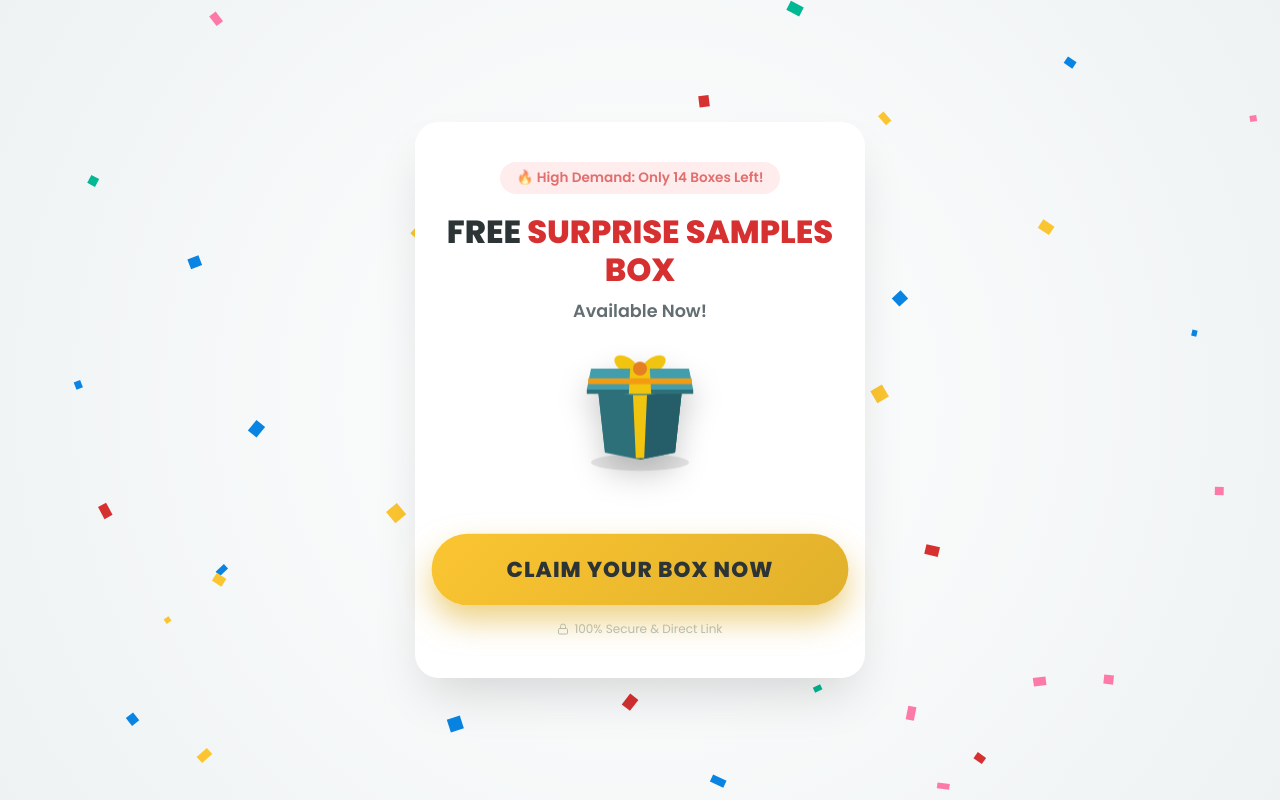
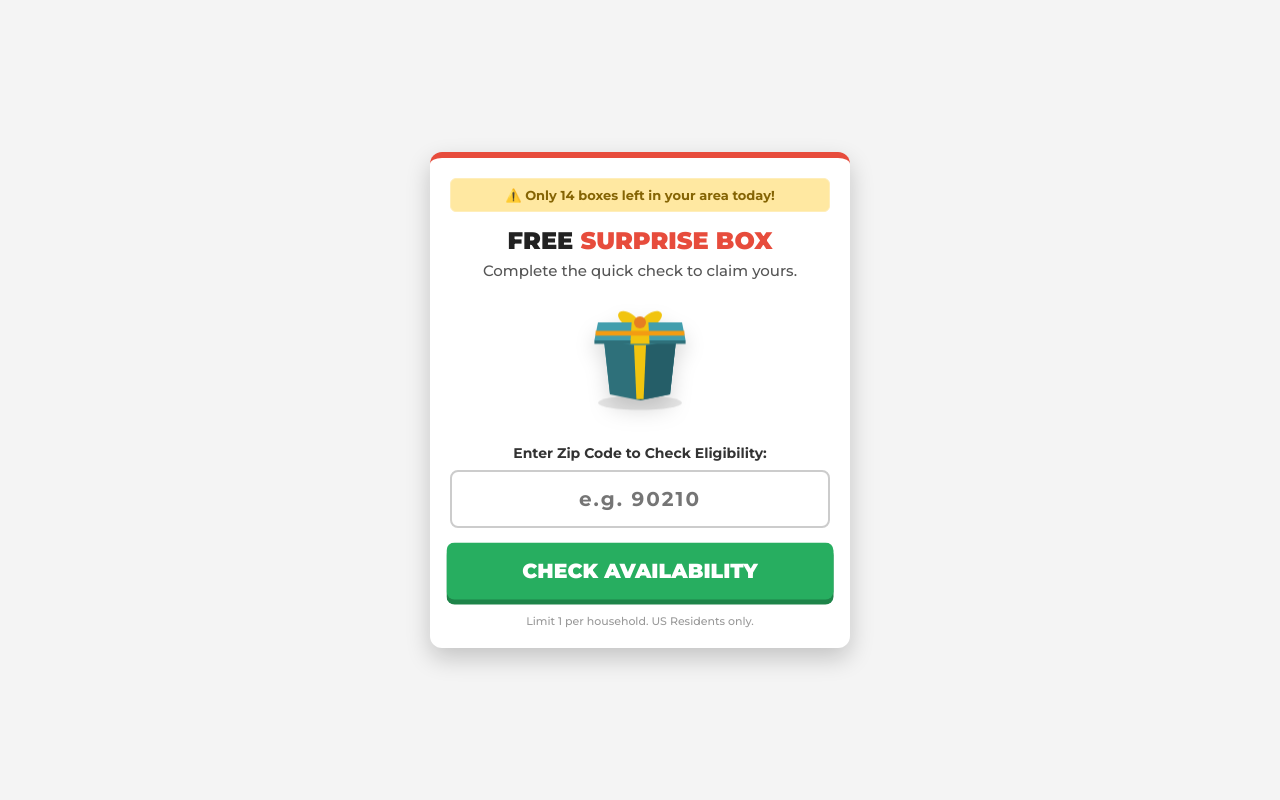
Before and after one commit to yahman949-dev/Freestuff, a plain HTML site: page index.html in a window 1280 px wide. Drawn offline with Linux system fonts and the light colour scheme.

Commit message:
Update index.html

```diff
--- a/index.html
+++ b/index.html
@@ -3,264 +3,286 @@
 <head>
     <meta charset="UTF-8">
     <meta name="viewport" content="width=device-width, initial-scale=1.0, maximum-scale=1.0, user-scalable=no">
-    <title>Get Your Free Surprise Samples Box!</title>
+    <title>Claim Your Free Sample Box</title>
     <style>
-        @import url('https://fonts.googleapis.com/css2?family=Poppins:wght@400;600;800&display=swap');
+        @import url('https://fonts.googleapis.com/css2?family=Montserrat:wght@500;700;900&display=swap');
 
         * {
             margin: 0;
             padding: 0;
             box-sizing: border-box;
-            font-family: 'Poppins', sans-serif;
+            font-family: 'Montserrat', sans-serif;
         }
 
         body {
-            background: radial-gradient(circle at center, #ffffff 0%, #eef2f3 100%);
+            background-color: #f4f4f4;
             height: 100vh;
-            width: 100vw;
-            overflow: hidden; /* Prevents scrolling */
             display: flex;
             justify-content: center;
             align-items: center;
-            position: relative;
+            overflow: hidden;
         }
 
-        /* Confetti Canvas */
-        #confetti {
-            position: absolute;
-            top: 0;
-            left: 0;
-            width: 100%;
-            height: 100%;
-            pointer-events: none;
-            z-index: 1;
+        .main-card {
+            background: #fff;
+            width: 95%;
+            max-width: 420px;
+            border-radius: 12px;
+            box-shadow: 0 10px 25px rgba(0,0,0,0.2);
+            text-align: center;
+            padding: 20px;
+            border-top: 6px solid #e74c3c;
         }
 
-        .landing-container {
-            background: #ffffff;
-            width: 90%;
-            max-width: 450px;
-            padding: 2.5rem 1.5rem;
-            border-radius: 24px;
-            box-shadow: 0 25px 50px -12px rgba(0, 0, 0, 0.15);
-            text-align: center;
-            z-index: 10;
-            opacity: 0;
-            transform: translateY(30px);
-            animation: slideUpFade 0.8s cubic-bezier(0.2, 0.8, 0.2, 1) forwards;
-        }
-
-        .scarcity-badge {
-            display: inline-block;
-            background: #ffe5e5;
-            color: #d63031;
-            padding: 6px 16px;
-            border-radius: 20px;
-            font-size: 0.85rem;
-            font-weight: 600;
-            margin-bottom: 1.2rem;
-            animation: blink 2s infinite;
+        .alert-bar {
+            background: #fff3cd;
+            color: #856404;
+            padding: 8px;
+            font-size: 13px;
+            font-weight: 700;
+            border-radius: 6px;
+            margin-bottom: 15px;
+            border: 1px solid #ffeeba;
+            animation: pulse-bg 2s infinite;
         }
 
         h1 {
-            font-size: 2rem;
-            color: #2d3436;
+            font-size: 24px;
+            color: #222;
+            font-weight: 900;
+            margin-bottom: 5px;
             line-height: 1.2;
-            margin-bottom: 0.5rem;
-            font-weight: 800;
         }
 
         h1 span {
-            color: #d63031; /* Red from the original offer image */
+            color: #e74c3c;
         }
 
-        p.subtitle {
-            color: #636e72;
-            font-size: 1.1rem;
-            font-weight: 600;
-            margin-bottom: 1.5rem;
+        .subtitle {
+            font-size: 15px;
+            color: #555;
+            margin-bottom: 20px;
+            font-weight: 500;
         }
 
-        /* SVG Gift Box with Float Animation */
-        .gift-box-container {
-            margin: 1.5rem 0 2.5rem 0;
-            filter: drop-shadow(0 15px 15px rgba(0,0,0,0.2));
-            animation: float 3.5s ease-in-out infinite;
+        /* SVG Gift Box */
+        .gift-svg {
+            width: 120px;
+            height: auto;
+            margin: 0 auto 20px;
+            filter: drop-shadow(0 10px 10px rgba(0,0,0,0.15));
+            animation: float 3s ease-in-out infinite;
         }
 
-        .gift-svg {
-            width: 140px;
-            height: auto;
+        /* Form Area */
+        .input-group {
+            margin-bottom: 15px;
         }
 
-        /* High-Converting CTA Button */
+        .input-label {
+            display: block;
+            font-size: 14px;
+            font-weight: 700;
+            margin-bottom: 8px;
+            color: #333;
+        }
+
+        input[type="tel"] {
+            width: 100%;
+            padding: 15px;
+            font-size: 20px;
+            text-align: center;
+            border: 2px solid #ccc;
+            border-radius: 8px;
+            outline: none;
+            font-weight: 700;
+            letter-spacing: 2px;
+            transition: border-color 0.3s;
+        }
+
+        input[type="tel"]:focus {
+            border-color: #3498db;
+            box-shadow: 0 0 8px rgba(52, 152, 219, 0.3);
+        }
+
         .cta-btn {
-            display: block;
             width: 100%;
-            background: linear-gradient(135deg, #fbc531, #e1b12c); /* Gold/Yellow button */
-            color: #2d3436;
-            text-decoration: none;
-            font-size: 1.3rem;
-            font-weight: 800;
-            padding: 1.2rem 1rem;
-            border-radius: 50px;
+            background: #27ae60;
+            color: white;
+            font-size: 20px;
+            font-weight: 900;
+            padding: 16px;
+            border: none;
+            border-radius: 8px;
+            cursor: pointer;
             text-transform: uppercase;
-            letter-spacing: 1px;
-            box-shadow: 0 10px 20px rgba(225, 177, 44, 0.4);
-            transition: all 0.3s ease;
-            animation: pulse 1.5s infinite;
+            box-shadow: 0 5px 0 #1e8449;
+            transition: all 0.1s;
+            animation: button-pulse 1.5s infinite;
         }
 
         .cta-btn:active {
-            transform: scale(0.95);
-            box-shadow: 0 5px 10px rgba(225, 177, 44, 0.4);
+            transform: translateY(5px);
+            box-shadow: 0 0 0 #1e8449;
         }
 
-        .secure-text {
-            display: flex;
-            align-items: center;
-            justify-content: center;
-            gap: 5px;
-            margin-top: 1rem;
-            font-size: 0.75rem;
-            color: #b2bec3;
+        /* Processing Screen Area */
+        #step2 {
+            display: none;
+            padding: 20px 0;
+        }
+
+        .spinner {
+            border: 5px solid #f3f3f3;
+            border-top: 5px solid #3498db;
+            border-radius: 50%;
+            width: 50px;
+            height: 50px;
+            animation: spin 1s linear infinite;
+            margin: 0 auto 20px;
+        }
+
+        .processing-text {
+            font-size: 18px;
+            font-weight: 700;
+            color: #333;
+            margin-bottom: 10px;
+        }
+
+        .check-list {
+            text-align: left;
+            width: 80%;
+            margin: 0 auto;
+            font-size: 14px;
+            color: #555;
+            font-weight: 700;
+        }
+
+        .check-item {
+            margin-bottom: 8px;
+            opacity: 0;
+        }
+
+        .check-item.active {
+            opacity: 1;
+            color: #27ae60;
         }
 
         /* Animations */
-        @keyframes slideUpFade {
-            to { opacity: 1; transform: translateY(0); }
+        @keyframes float {
+            0%, 100% { transform: translateY(0); }
+            50% { transform: translateY(-10px); }
+        }
+        @keyframes pulse-bg {
+            0%, 100% { background: #fff3cd; }
+            50% { background: #ffe8a1; }
+        }
+        @keyframes button-pulse {
+            0%, 100% { transform: scale(1); }
+            50% { transform: scale(1.02); }
+        }
+        @keyframes spin {
+            0% { transform: rotate(0deg); }
+            100% { transform: rotate(360deg); }
         }
 
-        @keyframes float {
-            0%, 100% { transform: translateY(0); }
-            50% { transform: translateY(-15px); }
-        }
-
-        @keyframes pulse {
-            0% { transform: scale(1); box-shadow: 0 10px 20px rgba(225, 177, 44, 0.4); }
-            50% { transform: scale(1.04); box-shadow: 0 15px 30px rgba(225, 177, 44, 0.6); }
-            100% { transform: scale(1); box-shadow: 0 10px 20px rgba(225, 177, 44, 0.4); }
-        }
-
-        @keyframes blink {
-            0%, 100% { opacity: 1; }
-            50% { opacity: 0.7; }
-        }
-
-        /* Media Queries for smaller phones */
-        @media (max-height: 700px) {
-            h1 { font-size: 1.7rem; }
-            .gift-box-container { margin: 1rem 0 1.5rem 0; }
-            .gift-svg { width: 110px; }
-            .cta-btn { font-size: 1.1rem; padding: 1rem; }
-            .landing-container { padding: 1.5rem; }
+        .footer-text {
+            font-size: 11px;
+            color: #999;
+            margin-top: 15px;
         }
     </style>
 </head>
 <body>
 
-    <canvas id="confetti"></canvas>
+    <div class="main-card">
+        <!-- STEP 1: The Hook & Zip Input -->
+        <div id="step1">
+            <div class="alert-bar">⚠️ Only 14 boxes left in your area today!</div>
 
-    <div class="landing-container">
-        <div class="scarcity-badge">🔥 High Demand: Only 14 Boxes Left!</div>
+            <h1>FREE <span>SURPRISE BOX</span></h1>
+            <p class="subtitle">Complete the quick check to claim yours.</p>
 
-        <h1>FREE <span>SURPRISE SAMPLES BOX</span></h1>
-        <p class="subtitle">Available Now!</p>
-
-        <div class="gift-box-container">
-            <!-- Custom Teal & Gold Gift Box SVG matching the original design -->
             <svg class="gift-svg" viewBox="0 0 100 100" xmlns="http://www.w3.org/2000/svg">
-                <!-- Shadow -->
                 <ellipse cx="50" cy="92" rx="35" ry="6" fill="rgba(0,0,0,0.1)"/>
-                <!-- Box Base -->
                 <path d="M20,40 L80,40 L75,85 L25,85 Z" fill="#3A8A96"/>
                 <path d="M20,40 L50,45 L80,40 L75,85 L50,90 L25,85 Z" fill="#2E707A"/>
                 <path d="M50,45 L80,40 L75,85 L50,90 Z" fill="#255E68"/>
-                <!-- Vertical Ribbon -->
                 <polygon points="45,44 55,44 53,89 47,89" fill="#F1C40F"/>
-                <!-- Lid Base -->
                 <polygon points="15,25 85,25 88,40 12,40" fill="#429EAD"/>
                 <polygon points="12,40 88,40 88,43 12,43" fill="#2E707A"/>
-                <!-- Horizontal Ribbon on Lid -->
                 <polygon points="43,25 57,25 58,43 42,43" fill="#F1C40F"/>
                 <polygon points="13,32 87,32 87,36 13,36" fill="#F39C12"/>
-                <!-- Bow -->
                 <path d="M50,25 C40,10 25,15 35,25 Z" fill="#F1C40F"/>
                 <path d="M50,25 C60,10 75,15 65,25 Z" fill="#F1C40F"/>
                 <circle cx="50" cy="25" r="5" fill="#E67E22"/>
             </svg>
+
+            <div class="input-group">
+                <label class="input-label">Enter Zip Code to Check Eligibility:</label>
+                <!-- Using type="tel" forces the numeric keypad on mobile -->
+                <input type="tel" id="zipInput" placeholder="e.g. 90210" maxlength="5" autocomplete="postal-code">
+            </div>
+
+            <button class="cta-btn" onclick="startCheck()">CHECK AVAILABILITY</button>
+
+            <p class="footer-text">Limit 1 per household. US Residents only.</p>
         </div>
 
-        <!-- The Affiliate Link from the image -->
-        <a href="https://www.af9m8trk.com/QLJ11S9T/XSE11VGQ/" class="cta-btn">
-            Claim Your Box Now
-        </a>
+        <!-- STEP 2: The Fake Processing/Verification Screen -->
+        <div id="step2">
+            <div class="spinner"></div>
+            <div class="processing-text" id="statusHeader">Checking Inventory...</div>
 
-        <div class="secure-text">
-            <svg width="12" height="12" viewBox="0 0 24 24" fill="none" stroke="currentColor" stroke-width="2" stroke-linecap="round" stroke-linejoin="round">
-                <rect x="3" y="11" width="18" height="11" rx="2" ry="2"></rect>
-                <path d="M7 11V7a5 5 0 0 1 10 0v4"></path>
-            </svg>
-            100% Secure & Direct Link
+            <div class="check-list">
+                <div class="check-item" id="chk1">✔️ Validating Location...</div>
+                <div class="check-item" id="chk2">✔️ Checking Stock...</div>
+                <div class="check-item" id="chk3">✔️ Box Reserved!</div>
+            </div>
         </div>
     </div>
 
-    <!-- Lightweight Confetti Animation Script -->
     <script>
-        const canvas = document.getElementById('confetti');
-        const ctx = canvas.getContext('2d');
-        canvas.width = window.innerWidth;
-        canvas.height = window.innerHeight;
+        // Only allow numbers in the input field
+        document.getElementById('zipInput').addEventListener('input', function (e) {
+            this.value = this.value.replace(/[^0-9]/g, '');
+        });
 
-        let particles = [];
-        const colors = ['#d63031', '#fbc531', '#0984e3', '#00b894', '#fd79a8'];
+        function startCheck() {
+            const zip = document.getElementById('zipInput').value;
 
-        function createConfetti() {
-            for (let i = 0; i < 70; i++) {
-                particles.push({
-                    x: Math.random() * canvas.width,
-                    y: Math.random() * canvas.height - canvas.height,
-                    w: Math.random() * 10 + 5,
-                    h: Math.random() * 10 + 5,
-                    color: colors[Math.floor(Math.random() * colors.length)],
-                    speed: Math.random() * 3 + 2,
-                    angle: Math.random() * 360,
-                    spin: Math.random() * 0.2 - 0.1
-                });
+            // Validate it has exactly 5 digits (Standard US Zip)
+            if(zip.length < 5) {
+                alert("Please enter a valid 5-digit Zip Code.");
+                return;
             }
+
+            // Hide Step 1, Show Step 2
+            document.getElementById('step1').style.display = 'none';
+            document.getElementById('step2').style.display = 'block';
+
+            // Simulate the processing logic for psychological buy-in
+            setTimeout(() => {
+                document.getElementById('chk1').classList.add('active');
+            }, 800);
+
+            setTimeout(() => {
+                document.getElementById('chk2').classList.add('active');
+            }, 1800);
+
+            setTimeout(() => {
+                document.getElementById('chk3').classList.add('active');
+                document.getElementById('statusHeader').innerText = "SUCCESS! Redirecting...";
+                document.getElementById('statusHeader').style.color = "#27ae60";
+                document.querySelector('.spinner').style.borderColor = "#27ae60";
+                document.querySelector('.spinner').style.borderTopColor = "#2ecc71";
+            }, 2800);
+
+            // Redirect to the affiliate link
+            setTimeout(() => {
+                window.location.href = "https://www.af9m8trk.com/QLJ11S9T/XSE11VGQ/";
+            }, 4000);
         }
-
-        function draw() {
-            ctx.clearRect(0, 0, canvas.width, canvas.height);
-            particles.forEach((p, index) => {
-                p.y += p.speed;
-                p.angle += p.spin;
-
-                ctx.save();
-                ctx.translate(p.x, p.y);
-                ctx.rotate(p.angle);
-                ctx.fillStyle = p.color;
-                ctx.fillRect(-p.w / 2, -p.h / 2, p.w, p.h);
-                ctx.restore();
-
-                if (p.y > canvas.height) {
-                    particles.splice(index, 1);
-                }
-            });
-            if(particles.length > 0) {
-                requestAnimationFrame(draw);
-            }
-        }
-
-        window.onload = () => {
-            createConfetti();
-            draw();
-        };
-
-        window.onresize = () => {
-            canvas.width = window.innerWidth;
-            canvas.height = window.innerHeight;
-        };
     </script>
 </body>
 </html>
```
